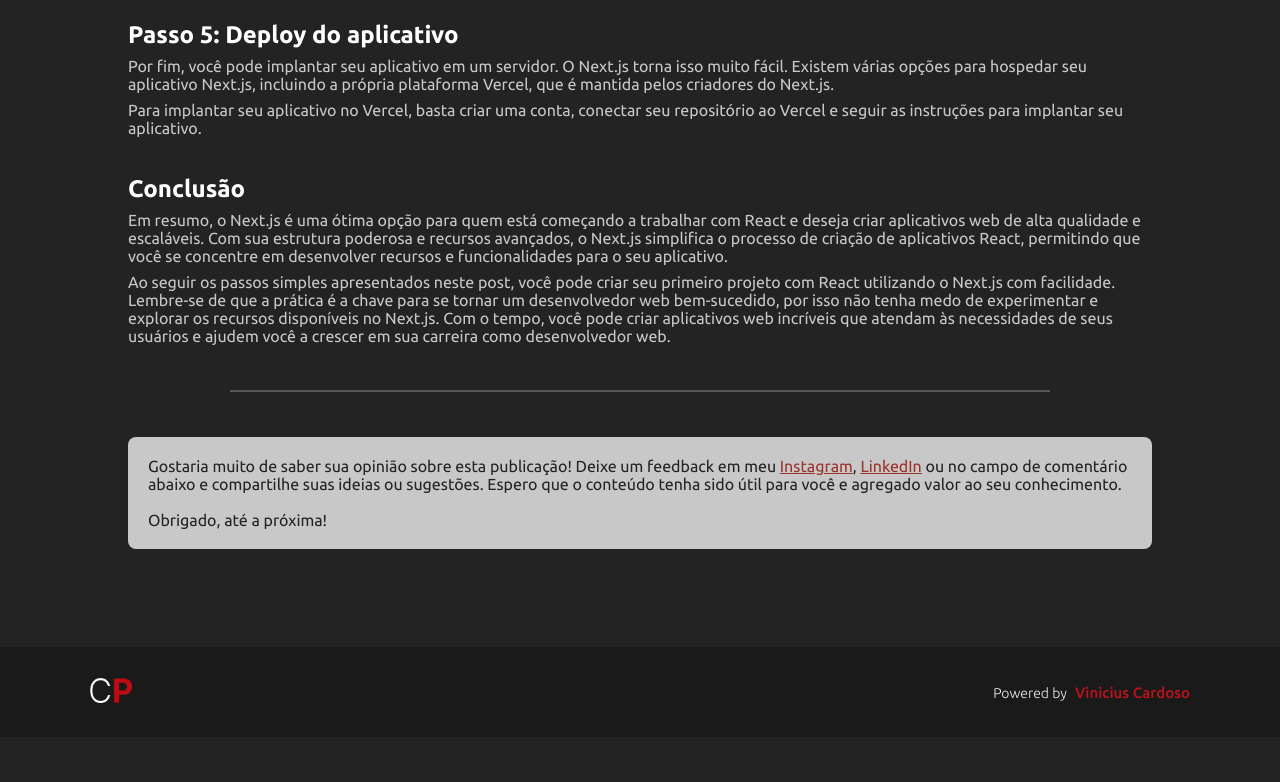
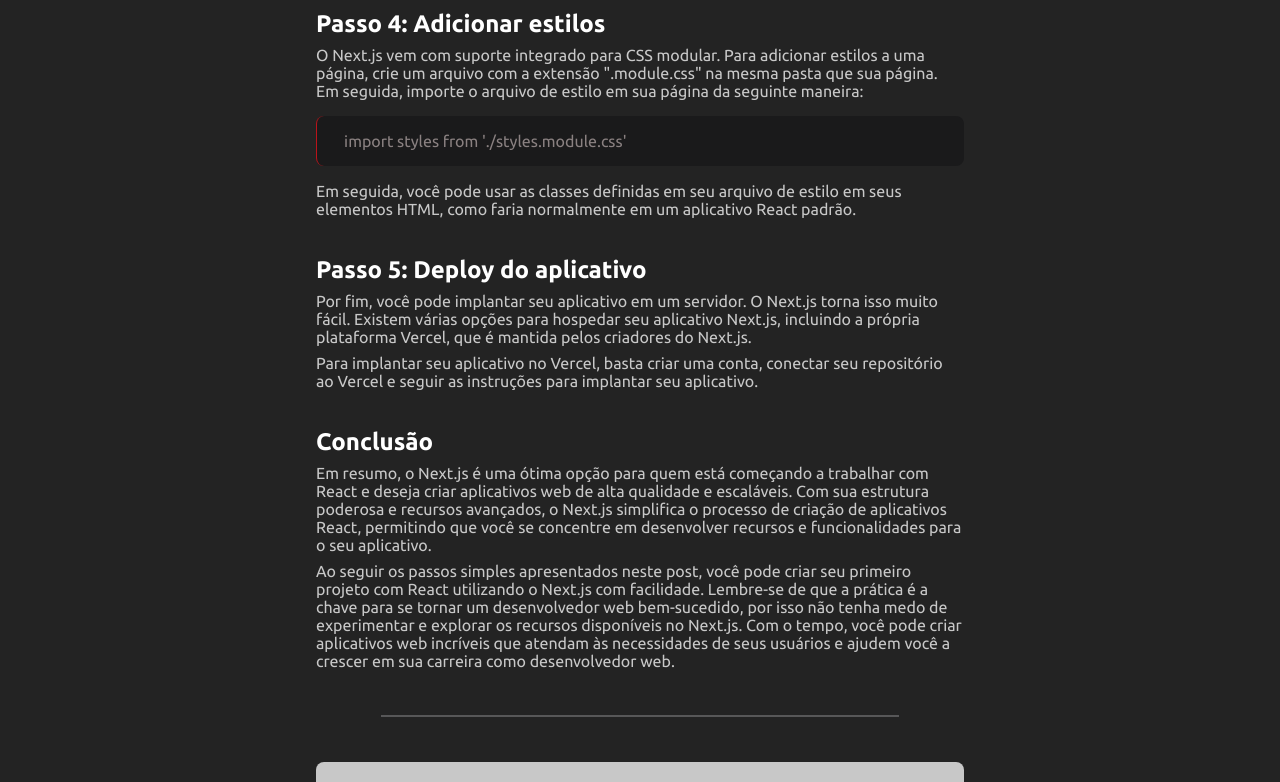
Before and after one commit to vinicdev/cardoso-post, a Next.js app: page /01-primeiro-projeto-react in a window 1280 px wide. Shown: the part 1751-2533 px from the top of the page. Before the commit the page ends 2488 px from the top, so only its background shows below. Built offline with nearby package versions, Linux system fonts and the light colour scheme.

Commit message:
change: melhorando tamanho do container

```diff
--- a/src/styles/Home.module.scss
+++ b/src/styles/Home.module.scss
@@ -14,7 +14,7 @@
 
   &__subtitle {
     font-size: clamp(0.875rem, 4vw, 1rem);
-    color: #AAAAAA;
+    color: #aaaaaa;
     margin-top: 18px;
   }
 
@@ -44,7 +44,7 @@
   }
 
   &__prevText {
-    opacity: .7;
+    opacity: 0.7;
     font-weight: 400;
   }
 
@@ -54,7 +54,7 @@
   }
 
   &__link {
-    background-color: #BB131A;
+    background-color: #bb131a;
     border-radius: 4px;
     width: 80px;
     height: 30px;
@@ -65,12 +65,12 @@
     color: #fff;
     text-transform: uppercase;
     font-size: 0.875rem;
-
   }
 }
 
 .spaceProps {
-  width: 65%;
+  width: 100%;
+  max-width: 648px;
   height: auto;
   display: flex;
   flex-direction: column;
@@ -80,20 +80,16 @@
     color: #fff;
   }
 
-  @media(max-width: 1650px) {
-    width: 70%;
+  @media (max-width: 1023px) {
+    max-width: 90%;
   }
 
-  @media(max-width: 1488px) {
-    width: 80%;
-  }
+  // @media (max-width: 600px) {
+  //   width: 90%;
+  //   margin: 160px auto 90px auto;
+  // }
 
-  @media(max-width: 600px) {
-    width: 90%;
-    margin: 160px auto 90px auto;
-  }
-
-  @media(max-width: 375px) {
-    width: 98%;
-  }
+  // @media (max-width: 375px) {
+  //   width: 98%;
+  // }
 }
--- a/src/styles/post.module.scss
+++ b/src/styles/post.module.scss
@@ -1,7 +1,6 @@
-@import './_vars';
+@import "./_vars";
 
 .containter {
-
   time {
     font-weight: 300;
     color: $basic-400;
@@ -27,7 +26,7 @@
   }
 
   P {
-        opacity: .8;
+    opacity: 0.8;
     margin-bottom: 8px;
     text-align: left;
   }
@@ -37,13 +36,13 @@
     font-size: 1.0313remuH;
 
     em {
-            opacity: .7;
+      opacity: 0.7;
     }
   }
 
   a,
   a:visited {
-        color: #BC362F;
+    color: #bc362f;
   }
 
   hr {
@@ -67,9 +66,8 @@
     }
 
     li::marker {
-            color: #BC362F;
+      color: #bc362f;
     }
-
   }
 
   img {
@@ -82,11 +80,11 @@
   pre {
     min-width: 40%;
     height: auto;
-        background-color: #1A1A1B;
+    background-color: #1a1a1b;
     padding: 16px;
     margin: 16px 0;
     border-radius: 8px;
-        border-left: 1px solid #BB131A;
+    border-left: 1px solid #bb131a;
     overflow-x: auto;
     color: #8a8181;
   }
```
Lines whose indentation alone changed are shown as unchanged.
